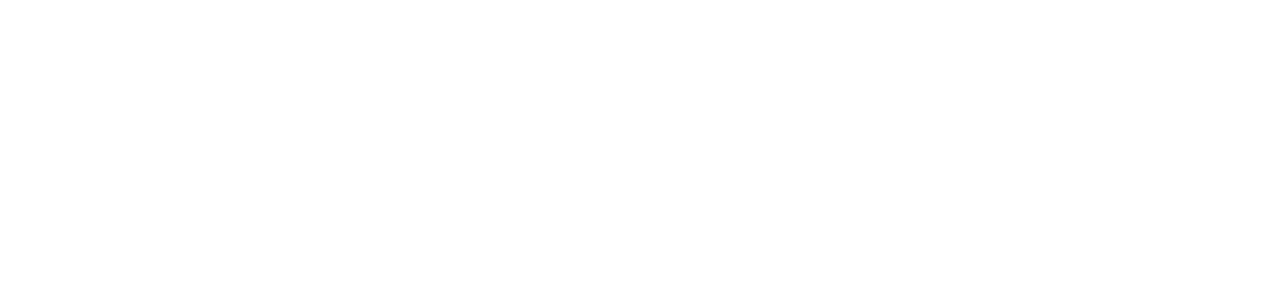
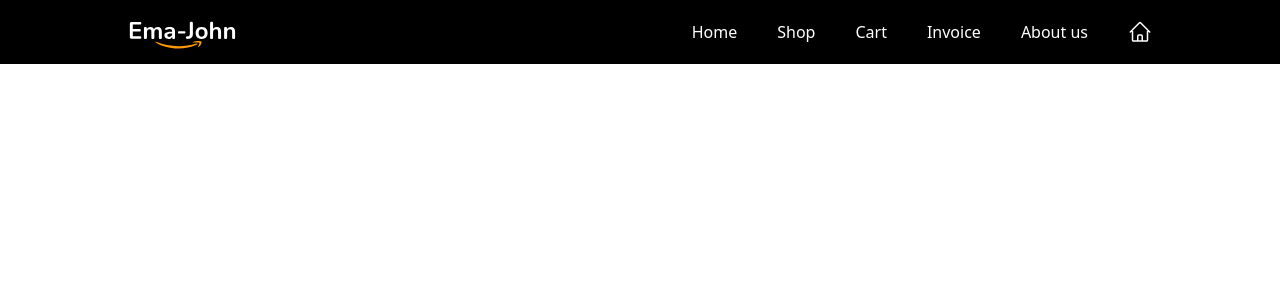
Before and after one commit to mohaiminur24/Simple-shopping-card-managment-React, a React (Vite) app: page / in a window 1280 px wide. Shown: the top 300 px of the page. Built offline with nearby package versions, Linux system fonts and the light colour scheme.

Commit message:
header design complete

```diff
--- a/index.html
+++ b/index.html
@@ -4,7 +4,7 @@
     <meta charset="UTF-8" />
     <link rel="icon" type="image" href="/public/images/favicon.ico" />
     <meta name="viewport" content="width=device-width, initial-scale=1.0" />
-    <title>Shopping cart Managment</title>
+    <title>Shopping Cart Managment</title>
   </head>
   <body>
     <div id="root"></div>
--- a/src/App.jsx
+++ b/src/App.jsx
@@ -1,6 +1,9 @@
+import Header from "./Components/Header"
+
 function App() {
   return (
     <div className="App">
+      <Header/>
 
     </div>
   )
--- /dev/null
+++ b/src/Components/Header.jsx
@@ -0,0 +1,25 @@
+import React from 'react';
+
+const Header = () => {
+    return (
+        <div className='bg-black h-16 items-center flex'>
+            <div className='w-4/5 mx-auto flex justify-between items-center'>
+                <img className='w-28' src="../../public/images/Logo.svg" alt="" />
+                <ul className='flex text-white gap-10'>
+                    <li><a href="/home">Home</a></li>
+                    <li><a href="/shop">Shop</a></li>
+                    <li><a href="/cart">Cart</a></li>
+                    <li><a href="/invoice">Invoice</a></li>
+                    <li><a href="/about">About us</a></li>
+                    <li>
+                        <svg xmlns="http://www.w3.org/2000/svg" fill="none" viewBox="0 0 24 24" strokeWidth={1.5} stroke="currentColor" className="w-6 h-6">
+                        <path strokeLinecap="round" strokeLinejoin="round" d="M2.25 12l8.954-8.955c.44-.439 1.152-.439 1.591 0L21.75 12M4.5 9.75v10.125c0 .621.504 1.125 1.125 1.125H9.75v-4.875c0-.621.504-1.125 1.125-1.125h2.25c.621 0 1.125.504 1.125 1.125V21h4.125c.621 0 1.125-.504 1.125-1.125V9.75M8.25 21h8.25" />
+                        </svg>
+                    </li>
+                </ul>
+            </div>
+        </div>
+    );
+};
+
+export default Header;
```
